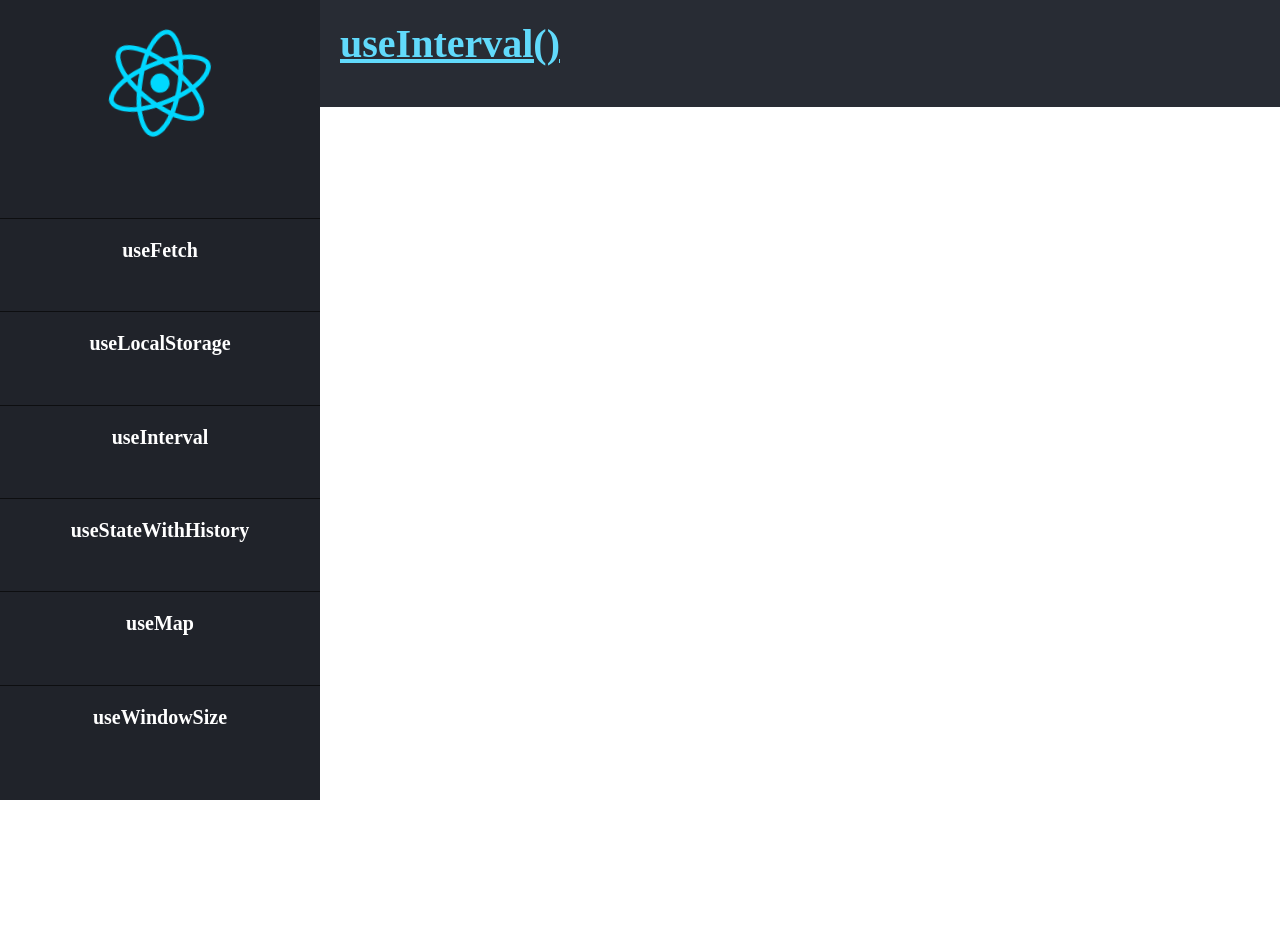
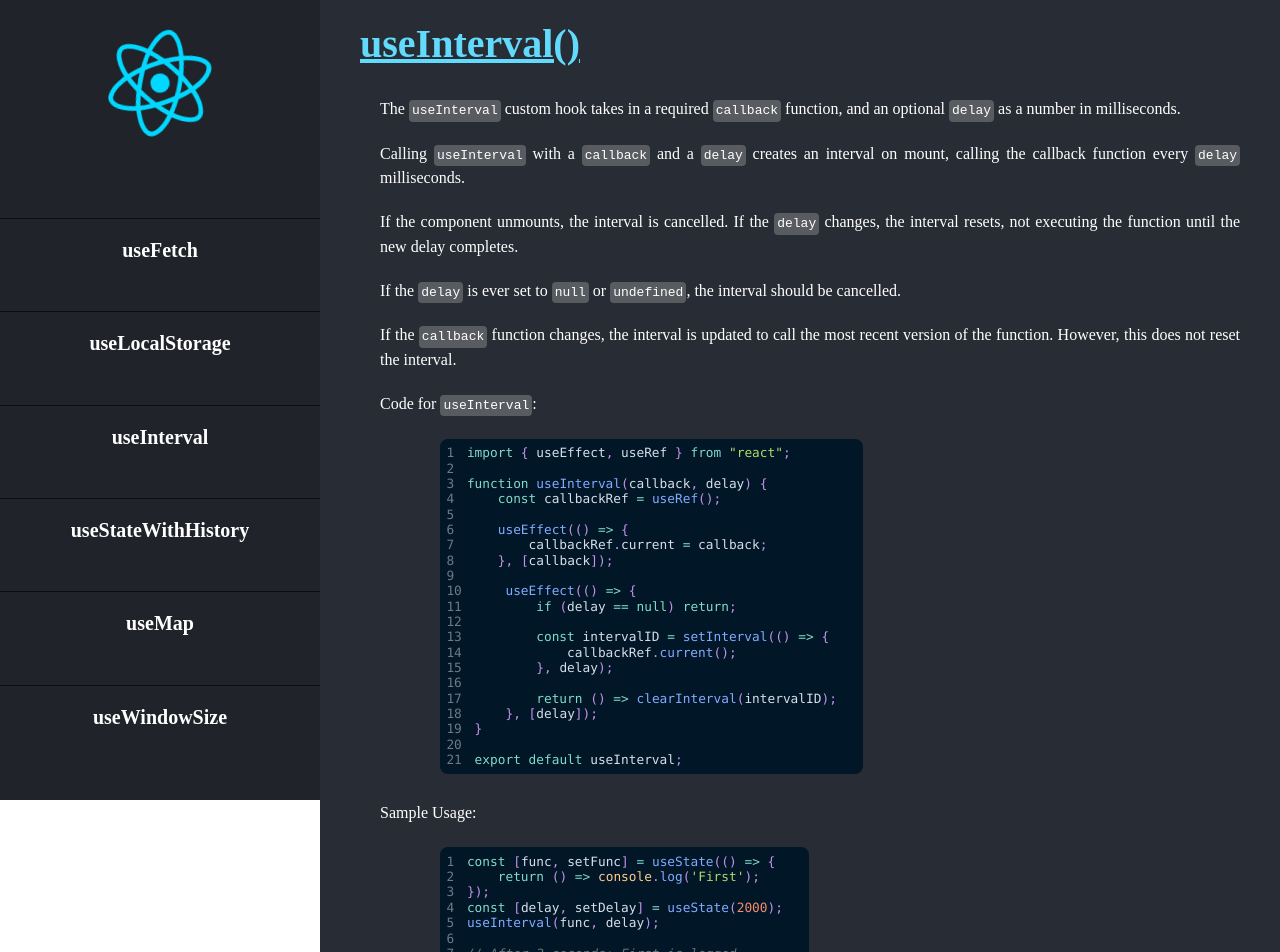
Before and after one commit to Milind452/react-custom-hooks, a React (Vite) app: page /useInterval in a window 1280 px wide. Shown: the top 952 px of the page. Before the commit the page ends 800 px from the top, so only its background shows below. Built offline with nearby package versions, Linux system fonts and the light colour scheme.

Commit message:
Add content for useInterval

```diff
--- a/src/Components/UseInterval.jsx
+++ b/src/Components/UseInterval.jsx
@@ -1,3 +1,164 @@
+import "../prism.css";
+import "./hookStyles.css";
+import Highlight, { defaultProps } from "prism-react-renderer";
+import theme from "prism-react-renderer/themes/nightOwl";
+
 export default function UseInterval() {
-    return <h2>useInterval()</h2>;
+    const hookCode = `
+import { useEffect, useRef } from "react";
+
+function useInterval(callback, delay) {
+    const callbackRef = useRef();
+
+    useEffect(() => {
+        callbackRef.current = callback;
+    }, [callback]);
+
+    useEffect(() => {
+        if (delay == null) return;
+
+        const intervalID = setInterval(() => {
+            callbackRef.current();
+        }, delay);
+
+        return () => clearInterval(intervalID);
+    }, [delay]);
 }
+
+export default useInterval;
+    `.trim();
+
+    const hookSampleCode = `
+const [func, setFunc] = useState(() => {
+    return () => console.log('First');
+});
+const [delay, setDelay] = useState(2000);
+useInterval(func, delay);
+
+// After 2 seconds: First is logged
+
+// After 1 more second:
+setDelay(3000);
+
+// After 3 more seconds, First is logged
+
+// After 1 more second:
+setFunc(() => {
+    return () => console.log('Second');
+});
+
+//After 2 more seconds, Second is logged
+    `.trim();
+
+    return (
+        <article>
+            <h2>useInterval()</h2>
+            <p>
+                The <pre>useInterval</pre> custom hook takes in a required{" "}
+                <pre>callback</pre> function, and an optional <pre>delay</pre>{" "}
+                as a number in milliseconds.
+            </p>
+            <p>
+                Calling <pre>useInterval</pre> with a <pre>callback</pre> and a{" "}
+                <pre>delay</pre> creates an interval on mount, calling the
+                callback function every <pre>delay</pre> milliseconds.
+            </p>
+            <p>
+                If the component unmounts, the interval is cancelled. If the{" "}
+                <pre>delay</pre> changes, the interval resets, not executing the
+                function until the new delay completes.
+            </p>
+            <p>
+                If the <pre>delay</pre> is ever set to <pre>null</pre> or{" "}
+                <pre>undefined</pre>, the interval should be cancelled.
+            </p>
+            <p>
+                If the <pre>callback</pre> function changes, the interval is
+                updated to call the most recent version of the function.
+                However, this does not reset the interval.
+            </p>
+            <p>
+                Code for <pre>useInterval</pre>:
+            </p>
+            <div className="code-wrapper">
+                <Highlight
+                    {...defaultProps}
+                    code={hookCode}
+                    theme={theme}
+                    language="jsx"
+                >
+                    {({
+                        className,
+                        style,
+                        tokens,
+                        getLineProps,
+                        getTokenProps,
+                    }) => (
+                        <pre className="language-javascript" style={style}>
+                            {tokens.map((line, i) => (
+                                <div
+                                    className="line"
+                                    key={i}
+                                    {...getLineProps({ line, key: i })}
+                                >
+                                    <div className="line-no">{i + 1}</div>
+                                    <div className="line-content">
+                                        {line.map((token, key) => (
+                                            <span
+                                                key={key}
+                                                {...getTokenProps({
+                                                    token,
+                                                    key,
+                                                })}
+                                            />
+                                        ))}
+                                    </div>
+                                </div>
+                            ))}
+                        </pre>
+                    )}
+                </Highlight>
+            </div>
+            <p>Sample Usage:</p>
+            <div className="code-wrapper">
+                <Highlight
+                    {...defaultProps}
+                    code={hookSampleCode}
+                    theme={theme}
+                    language="jsx"
+                >
+                    {({
+                        className,
+                        style,
+                        tokens,
+                        getLineProps,
+                        getTokenProps,
+                    }) => (
+                        <pre className="language-javascript" style={style}>
+                            {tokens.map((line, i) => (
+                                <div
+                                    className="line"
+                                    key={i}
+                                    {...getLineProps({ line, key: i })}
+                                >
+                                    <div className="line-no">{i + 1}</div>
+                                    <div className="line-content">
+                                        {line.map((token, key) => (
+                                            <span
+                                                key={key}
+                                                {...getTokenProps({
+                                                    token,
+                                                    key,
+                                                })}
+                                            />
+                                        ))}
+                                    </div>
+                                </div>
+                            ))}
+                        </pre>
+                    )}
+                </Highlight>
+            </div>
+        </article>
+    );
+}
```
